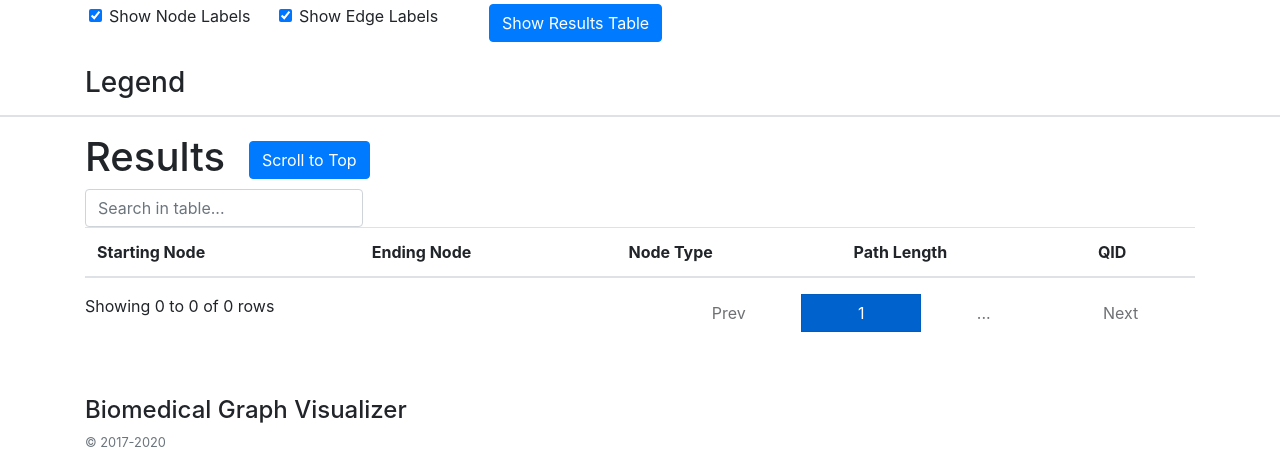
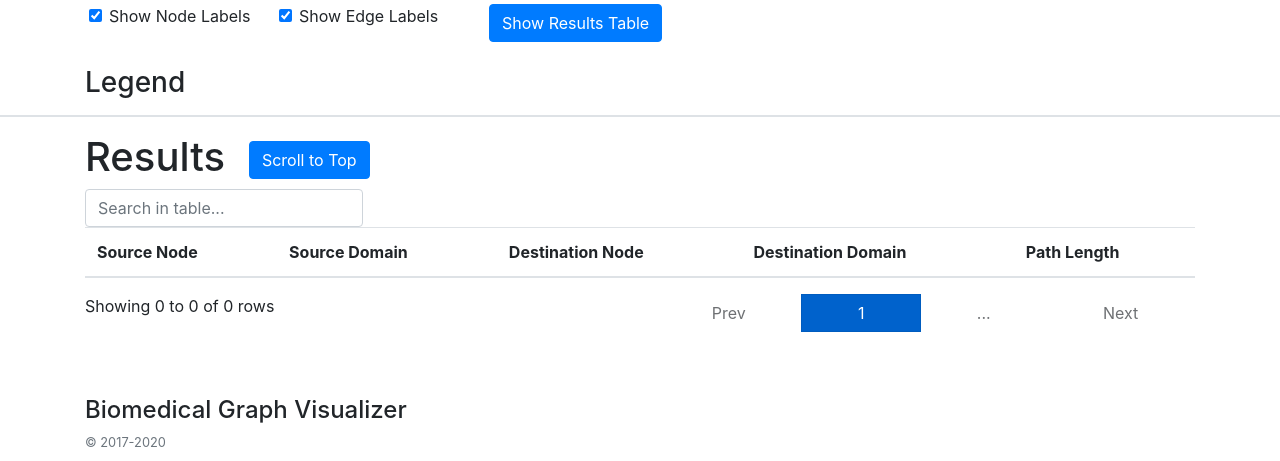
Before and after one commit to ashtonteng/biomedical-graph-visualizer, a Flask app: page /tool1 in a window 1280 px wide. Shown: the part 235-696 px from the top of the page. Run offline with Flask 2, Linux system fonts and the light colour scheme; lists and menus that the app fills with data are empty; some libraries are stand-ins or nearby versions.

Commit message:
Integrated mode 2 in tool 1

```diff
--- a/main.py
+++ b/main.py
@@ -29,7 +29,7 @@ def graph_search():
     hops = request.form.get('hops', default = 3, type = int)
     mode = request.form.get('mode', default = 0, type = int)
 
-    results = subgraph_tool(starting_node, ending_node, hops, max_results=500)
+    results = subgraph_tool(starting_node, ending_node, hops, max_results=500, mode=mode)
 
     return jsonify(results)
 
--- a/templates/tool1.html
+++ b/templates/tool1.html
@@ -133,11 +133,11 @@
 
         // initialize table
         let columns = {
-            "startingNode": "Starting Node",
-            "endingNode": "Ending Node",
-            "nodeType": "Node Type",
-            "pathLength": "Path Length",
-            "id": "QID"
+            'src_name': "Source Node",
+            'src_domain': "Source Domain",
+            'dst_name': "Destination Node",
+            'dst_domain': "Destination Domain",
+            'path_length': "Path Length"
         };
 
         table = $('#table-sortable').tableSortable({
@@ -601,28 +601,16 @@
     }
 
     function updateTable(results) {
-        let start = document.getElementById("starting_node").value;
-        if (start.indexOf("(") != -1) {
-            start = start.substring(0, start.indexOf("(")).trim();
-        }
 
         let data = [];
 
-        // startingDomain
-        // startingName
-        // endingDomain
-        // endingDomain
-        // pathLength
-
-
         for (let i = 0; i < results.length; i++) {
-            let qid = instance_node_dict[results[i]["name"]];
             data.push({
-                startingNode: start,
-                endingNode: results[i]["name"],
-                nodeType: results[i]["domain"],
-                pathLength: results[i]["path_length"],
-                id: `<a href="https://www.wikidata.org/wiki/${qid}" target="_blank">${qid}</a>`
+                'src_name': `<a href="https://www.wikidata.org/wiki/${instance_node_dict[results[i]["src_name"]]}" target="_blank">${results[i]["src_name"]}</a>`,
+                'src_domain': results[i]["src_domain"],
+                'dst_name': `<a href="https://www.wikidata.org/wiki/${instance_node_dict[results[i]["dst_name"]]}" target="_blank">${results[i]["dst_name"]}</a>`,
+                'dst_domain': results[i]["dst_domain"],
+                'path_length': results[i]["path_length"]
             });
         }
 
```
